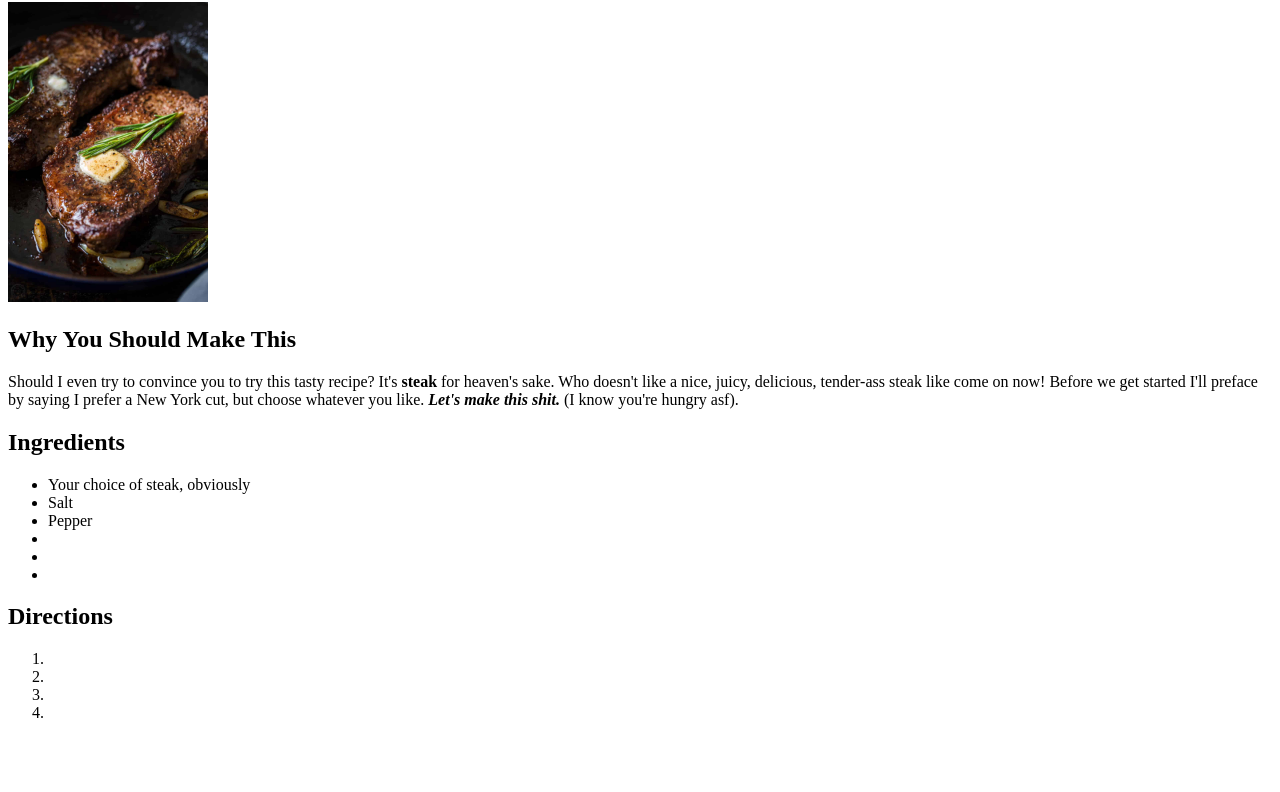
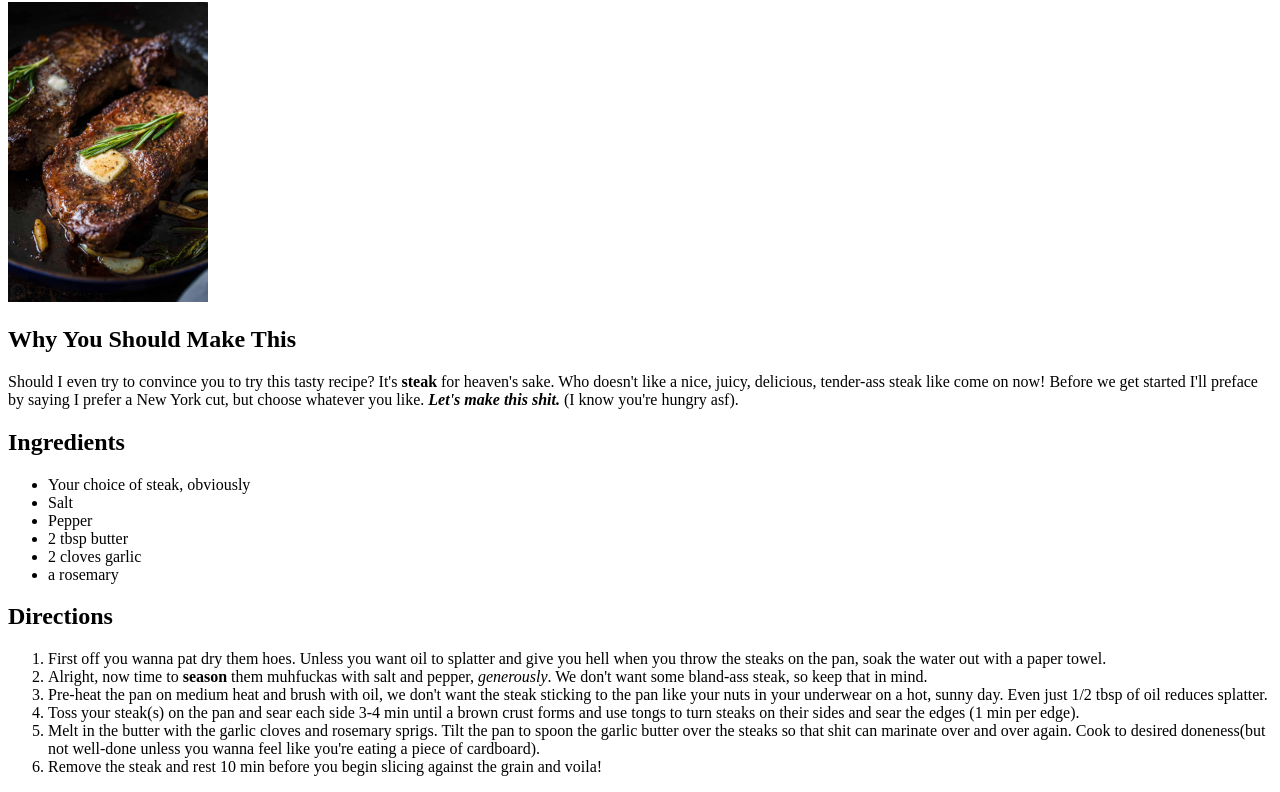
Before and after one commit to bunnyhawps/odin-recipes, a plain HTML site: page recipes/pan-seared-steak.html in a window 1280 px wide. Shown: the part 78-870 px from the top of the page. Before the commit the page ends 816 px from the top, so only its background shows below. Drawn offline with Linux system fonts and the light colour scheme.

Commit message:
Finish editing directions for steak

```diff
--- a/recipes/pan-seared-steak.html
+++ b/recipes/pan-seared-steak.html
@@ -17,17 +17,19 @@
         <li>Your choice of steak, obviously</li>
         <li>Salt</li>
         <li>Pepper</li>
-        <li></li>
-        <li></li>
-        <li></li>
+        <li>2 tbsp butter</li>
+        <li>2 cloves garlic</li>
+        <li>a rosemary</li>
     </ul>
 
     <h2>Directions</h2>
     <ol>
-        <li></li>
-        <li></li>
-        <li></li>
-        <li></li>
+        <li>First off you wanna pat dry them hoes. Unless you want oil to splatter and give you hell when you throw the steaks on the pan, soak the water out with a paper towel.</li>
+        <li>Alright, now time to <strong>season</strong> them muhfuckas with salt and pepper, <em>generously</em>. We don't want some bland-ass steak, so keep that in mind.</li>
+        <li>Pre-heat the pan on medium heat and brush with oil, we don't want the steak sticking to the pan like your nuts in your underwear on a hot, sunny day. Even just 1/2 tbsp of oil reduces splatter.</li>
+        <li>Toss your steak(s) on the pan and sear each side 3-4 min until a brown crust forms and use tongs to turn steaks on their sides and sear the edges (1 min per edge).</li>
+        <li>Melt in the butter with the garlic cloves and rosemary sprigs. Tilt the pan to spoon the garlic butter over the steaks so that shit can marinate over and over again. Cook to desired doneness(but not well-done unless you wanna feel like you're eating a piece of cardboard).</li>
+        <li>Remove the steak and rest 10 min before you begin slicing against the grain and voila!</li>
     </ol>
 </body>
 </html>
```
